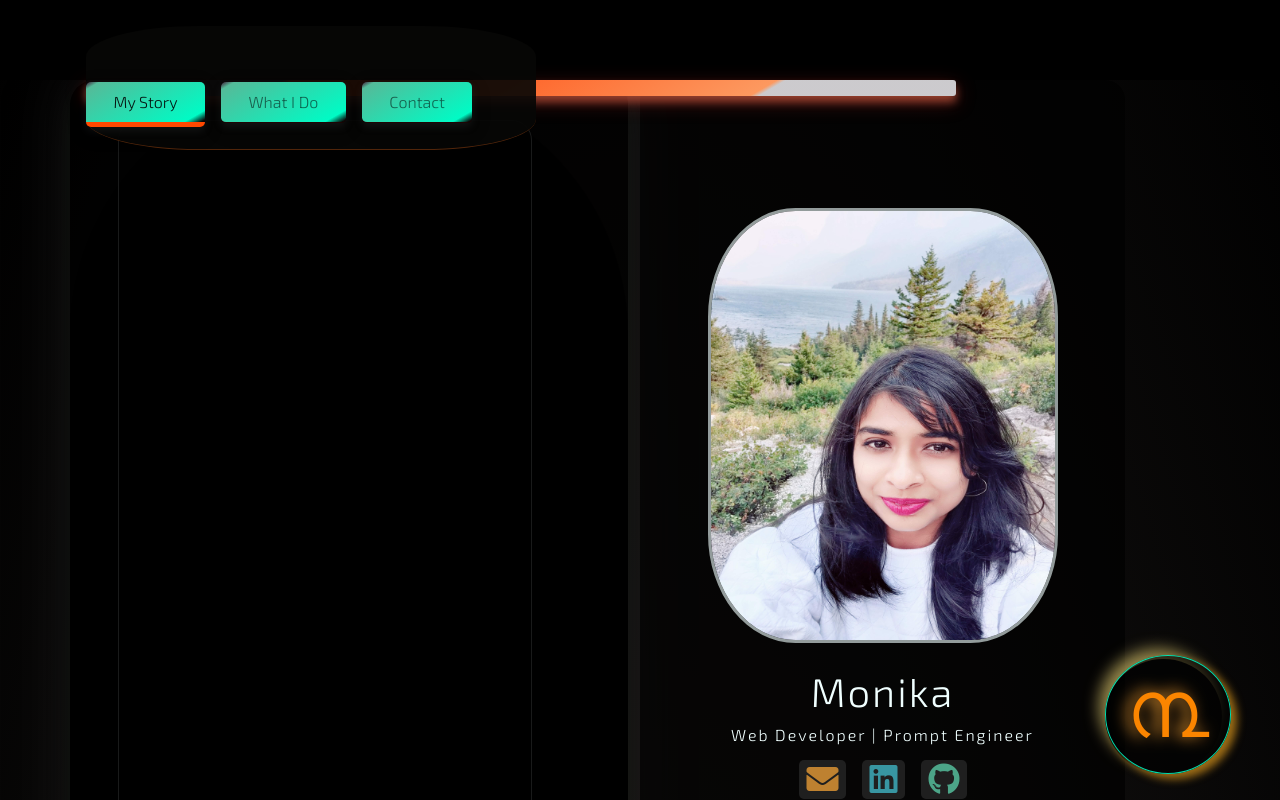
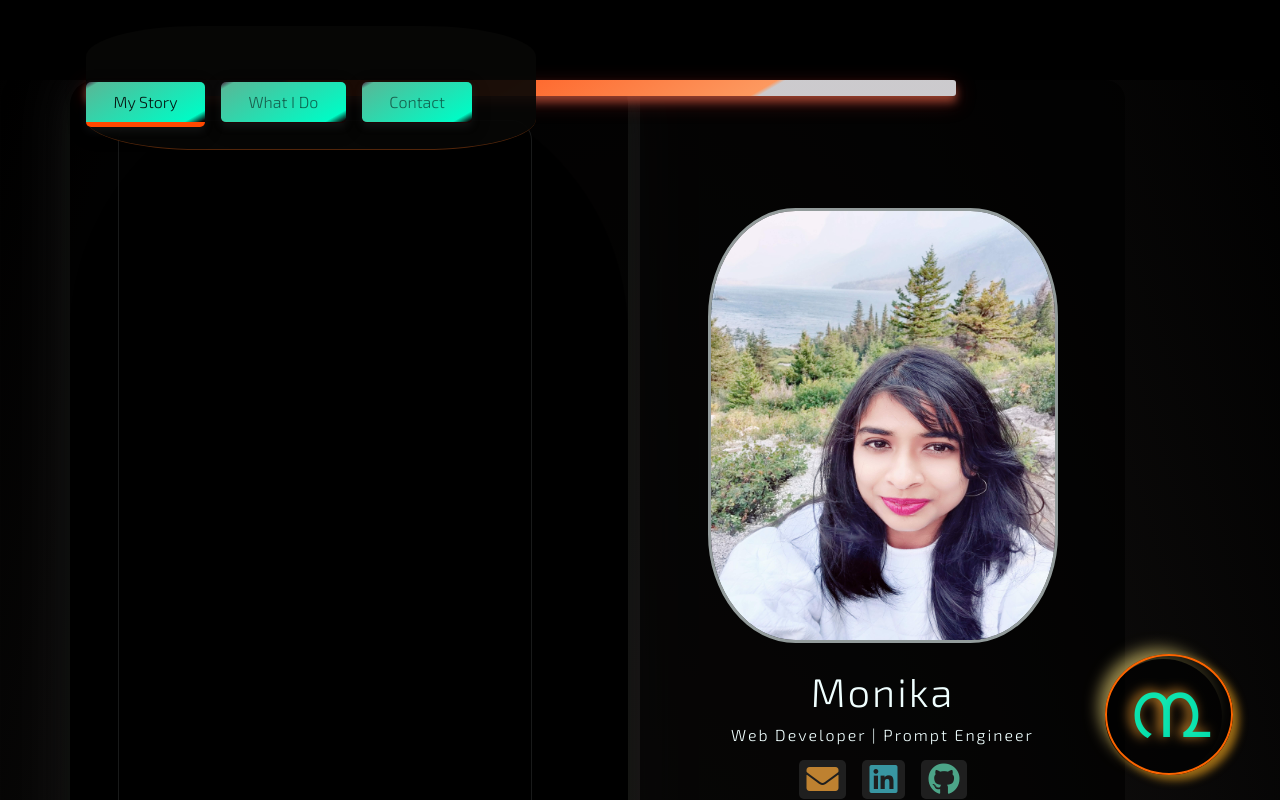
Before and after one commit to Monika-ch/Monika_Portfolio, a React (Create React App) app: page / in a window 1280 px wide. Shown: the top 800 px of the page. Built offline with nearby package versions, Linux system fonts and the light colour scheme; a web font is replaced by a local one.

Commit message:
logo new css styles

```diff
--- a/src/App.css
+++ b/src/App.css
@@ -7,7 +7,6 @@
 }
 
 .App-container {
-  /* border: 20px solid #fb860085; */
   background-color: #020f03e7;
   background: -webkit-radial-gradient(ellipse at center,
       rgba(62, 66, 65, 0.383) 0%,
--- a/src/styled-components/NavigationBar.css
+++ b/src/styled-components/NavigationBar.css
@@ -1,6 +1,5 @@
   .logo-container {
     font-family: "Amatic SC", cursive;
-    color: #fb8500;
     position: fixed;
     right: calc(20px + 3%);
     bottom: calc(10px + 2%);
@@ -14,18 +13,27 @@
 
   .logo a {
     font-size: 5rem;
-    color: #fb8500;
-    text-shadow: -6px -1px 15px #f5a031;
+    color: #00fbc5de;
+    text-shadow: -4px -1px 12px #f5a031;
     box-shadow: 6px 5px 8px #e49e1dad;
     background: #0000009c;
     text-decoration: none;
-    border: 1px solid #00fbc5de;
+    border: 2px solid #fb6400;
     padding: 0 1.3rem 1rem;
+    transition: border-color 0.5s ease-in-out;
     border-radius: 50%;
     -webkit-border-radius: 50%;
     -moz-border-radius: 50%;
     -ms-border-radius: 50%;
     -o-border-radius: 50%;
+    -webkit-transition: border-color 0.5s ease-in-out;
+    -moz-transition: border-color 0.5s ease-in-out;
+    -ms-transition: border-color 0.5s ease-in-out;
+    -o-transition: border-color 0.5s ease-in-out;
+  }
+
+  .logo-container:hover .logo a {
+    border-color: #fbc000;
   }
 
   .navBar {
@@ -153,8 +161,8 @@
 
   @media (prefers-reduced-motion: no-preference) {
     .logo-container {
-      animation: App-logo-spin infinite 6s linear;
-      -webkit-animation: App-logo-spin infinite 6s linear;
+      animation: App-logo-spin infinite 18s linear;
+      -webkit-animation: App-logo-spin infinite 18s linear;
     }
   }
 
```
